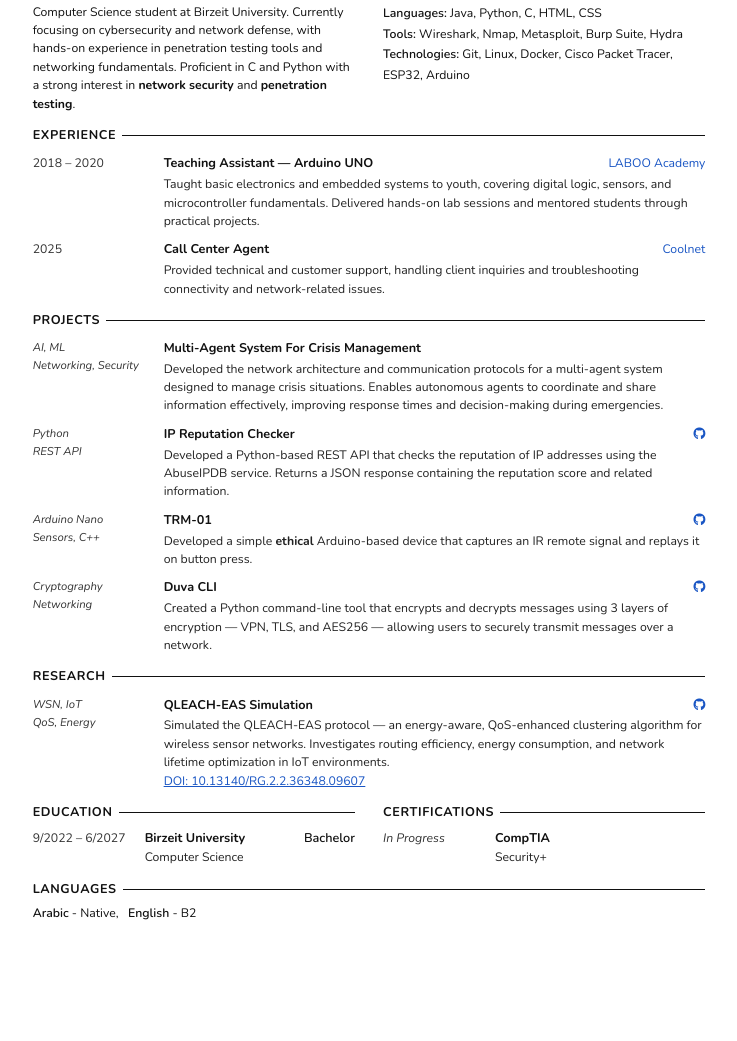
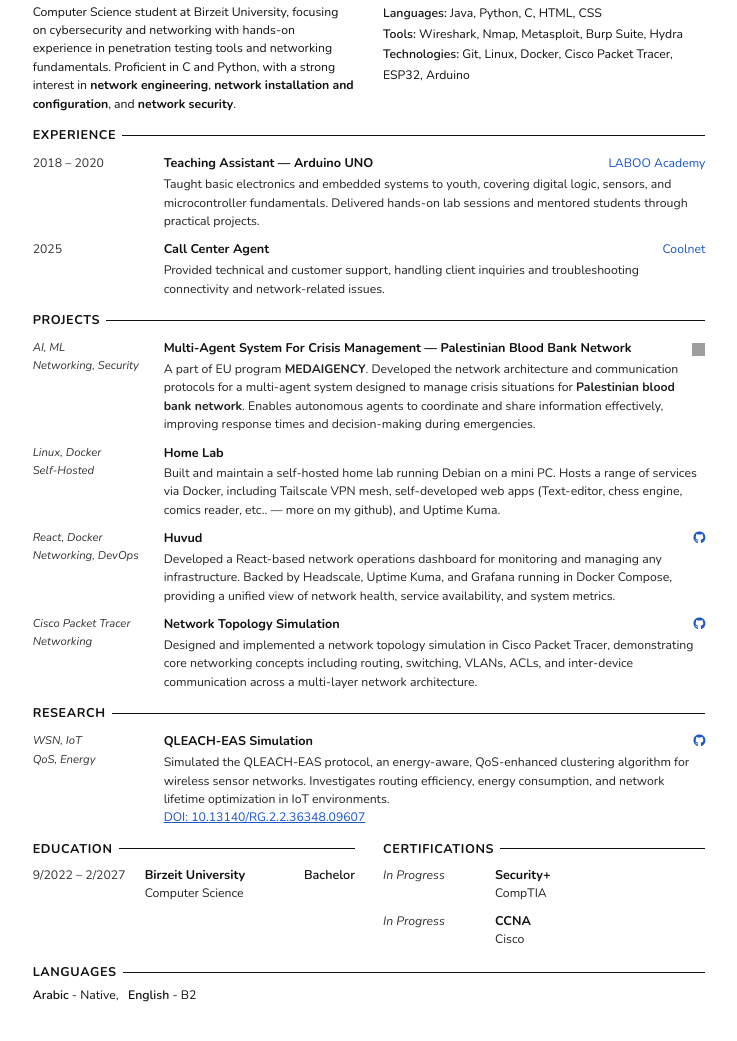
Before and after one commit to altaweelmustafa/altaweelmustafa.github.io, a plain HTML site: page CV/index.html in a window 1280 px wide. Shown: the part 187-1228 px from the top of the page, without its empty margins (271-1008 px from the left). Before the commit the page ends 1170 px from the top, so only its background shows below. Drawn offline with nearby package versions, Linux system fonts and the light colour scheme; grey boxes are pictures that could not be loaded.

Commit message:
update projects

```diff
--- a/CV/index.html
+++ b/CV/index.html
@@ -190,10 +190,8 @@
           <hr class="divider" />
         </div>
         <p style="margin-top: 6px">
-          Computer Science student at Birzeit University. Currently focusing on cybersecurity
-          and network defense, with hands-on experience in penetration testing tools and
-          networking fundamentals. Proficient in C and Python with a strong interest in
-          <strong>network security</strong> and <strong>penetration testing</strong>.
+          Computer Science student at Birzeit University, focusing on cybersecurity and networking with hands-on experience in penetration testing tools and networking fundamentals. Proficient in C and Python, with a strong interest in
+          <strong>network engineering</strong>, <strong>network installation and configuration</strong>, and <strong>network security</strong>.
         </p>
       </div>
       <div class="col-section">
@@ -250,42 +248,44 @@
         <div class="proj-tags"><i>AI, ML</i><br /><i>Networking, Security</i></div>
         <div class="proj-body">
           <div class="proj-header">
-            <span class="proj-name">Multi-Agent System For Crisis Management</span>
+            <span class="proj-name">Multi-Agent System For Crisis Management — Palestinian Blood Bank Network</span>
+            <a class="proj-link" href="YOUR_LINK_HERE" target="_blank">
+            <img src="https://upload.wikimedia.org/wikipedia/commons/8/8b/Europe_flag_circle.png" style="width:13px; height:13px; vertical-align:middle;" />
+            </a>
           </div>
-          <p class="proj-desc">Developed the network architecture and communication protocols for a multi-agent system designed to manage crisis situations. Enables autonomous agents to coordinate and share information effectively, improving response times and decision-making during emergencies.</p>
+          <p class="proj-desc">A part of EU program <strong>MEDAIGENCY</strong>. Developed the network architecture and communication protocols for a multi-agent system designed to manage crisis situations for <strong>Palestinian blood bank network</strong>. Enables autonomous agents to coordinate and share information effectively, improving response times and decision-making during emergencies.</p>
         </div>
       </div>
 
       <div class="proj-entry">
-        <div class="proj-tags"><i>Python</i><br /><i>REST API</i></div>
+        <div class="proj-tags"><i>Linux, Docker</i><br /><i>Self-Hosted</i></div>
         <div class="proj-body">
-          <div class="proj">
-            <span class="proj-name">IP Reputation Checker</span>
-            <a class="proj-link" href="https://github.com/altaweelmustafa/IP-reputation-check" target="_blank"><i class="fa-brands fa-github"></i></a>
+          <div class="proj-header">
+            <span class="proj-name">Home Lab</span>
           </div>
-          <p class="proj-desc">Developed a Python-based REST API that checks the reputation of IP addresses using the AbuseIPDB service. Returns a JSON response containing the reputation score and related information.</p>
+          <p class="proj-desc">Built and maintain a self-hosted home lab running Debian on a mini PC. Hosts a range of services via Docker, including Tailscale VPN mesh, self-developed web apps (Text-editor, chess engine, comics reader, etc.. — more on my github), and Uptime Kuma.</p>
         </div>
       </div>
 
       <div class="proj-entry">
-        <div class="proj-tags"><i>Arduino Nano</i><br /><i>Sensors, C++</i></div>
+        <div class="proj-tags"><i>React, Docker</i><br /><i>Networking, DevOps</i></div>
         <div class="proj-body">
-          <div class="proj">
-            <span class="proj-name">TRM-01</span>
-            <a class="proj-link" href="https://github.com/altaweelmustafa/TRM01" target="_blank"><i class="fa-brands fa-github"></i></a>
+          <div class="proj-header">
+            <span class="proj-name">Huvud</span>
+             <a class="proj-link" href="https://github.com/altaweelmustafa/Huvud" target="_blank"><i class="fa-brands fa-github"></i></a>
           </div>
-          <p class="proj-desc">Developed a simple <strong>ethical</strong> Arduino-based device that captures an IR remote signal and replays it on button press.</p>
+          <p class="proj-desc">Developed a React-based network operations dashboard for monitoring and managing any infrastructure. Backed by Headscale, Uptime Kuma, and Grafana running in Docker Compose, providing a unified view of network health, service availability, and system metrics.</p>
         </div>
       </div>
 
       <div class="proj-entry">
-        <div class="proj-tags"><i>Cryptography</i><br /><i>Networking</i></div>
+        <div class="proj-tags"><i>Cisco Packet Tracer</i><br /><i>Networking</i></div>
         <div class="proj-body">
-          <div class="proj">
-            <span class="proj-name">Duva CLI</span>
-            <a class="proj-link" href="https://github.com/altaweelmustafa/DuvaCLI" target="_blank"><i class="fa-brands fa-github"></i></a>
+          <div class="proj-header">
+            <span class="proj-name">Network Topology Simulation</span>
+             <a class="proj-link" href="https://github.com/altaweelmustafa/Network-Final-Topology" target="_blank"><i class="fa-brands fa-github"></i></a>
           </div>
-          <p class="proj-desc">Created a Python command-line tool that encrypts and decrypts messages using 3 layers of encryption — VPN, TLS, and AES256 — allowing users to securely transmit messages over a network.</p>
+          <p class="proj-desc">Designed and implemented a network topology simulation in Cisco Packet Tracer, demonstrating core networking concepts including routing, switching, VLANs, ACLs, and inter-device communication across a multi-layer network architecture.</p>
         </div>
       </div>
     </div>
@@ -305,7 +305,7 @@
             <a class="proj-link" href="https://github.com/altaweelmustafa/QLEACH-EAS-Simulation" target="_blank"><i class="fa-brands fa-github"></i></a>
           </div>
           <p class="proj-desc">
-            Simulated the QLEACH-EAS protocol — an energy-aware, QoS-enhanced clustering algorithm for wireless sensor networks. Investigates routing efficiency, energy consumption, and network lifetime optimization in IoT environments.
+            Simulated the QLEACH-EAS protocol, an energy-aware, QoS-enhanced clustering algorithm for wireless sensor networks. Investigates routing efficiency, energy consumption, and network lifetime optimization in IoT environments.
             <br />
             <a href="https://www.researchgate.net/publication/404703410_QLEACH-EAS_A_Q-Learning_Based_Energy-Aware_Secure_Clustering_Protocol_for_Wireless_Sensor_Networks" target="_blank" style="color:#1a56c4;">DOI: 10.13140/RG.2.2.36348.09607</a>
           </p>
@@ -322,7 +322,7 @@
             <hr class="divider" />
           </div>
           <div class="edu-entry">
-            <div class="edu-date">9/2022 – 6/2027</div>
+            <div class="edu-date">9/2022 – 2/2027</div>
             <div class="edu-body">
               <div class="edu-header">
                 <span class="edu-institution">Birzeit University</span>
@@ -342,9 +342,18 @@
             <div class="edu-date"><em>In Progress</em></div>
             <div class="edu-body">
               <div class="edu-header">
-                <span class="edu-institution">CompTIA</span>
+                <span class="edu-institution">Security+</span>
               </div>
-              <div class="edu-sub">Security+</div>
+              <div class="edu-sub">CompTIA</div>
+            </div>
+          </div>
+           <div class="edu-entry">
+            <div class="edu-date"><em>In Progress</em></div>
+            <div class="edu-body">
+              <div class="edu-header">
+                <span class="edu-institution">CCNA</span>
+              </div>
+              <div class="edu-sub">Cisco</div>
             </div>
           </div>
         </div>
```
